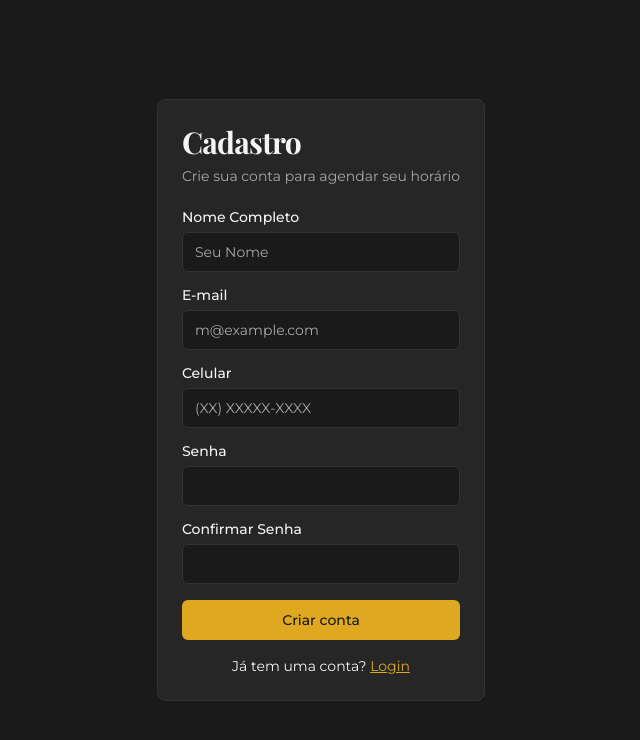
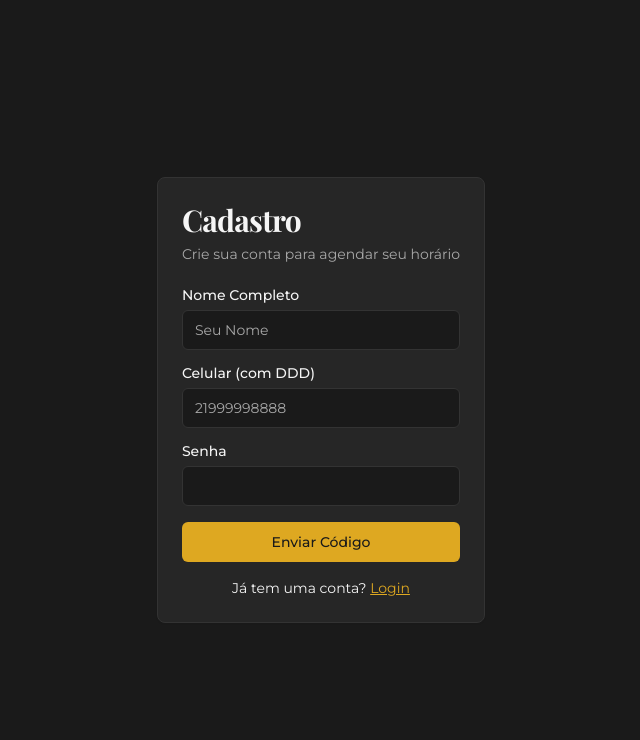
Before and after one commit to AndersonTaveira22/BarbeariaAF, a React (Vite) app: page /register in a window 1280 px wide. Shown: the top 740 px of the page, without its empty margins (319-959 px from the left). Built offline with nearby package versions, Linux system fonts and the light colour scheme.

Commit message:
[dyad] Implement Twilio SMS verification for registration - wrote 3 file(s)

```diff
--- a/src/context/AuthContext.tsx
+++ b/src/context/AuthContext.tsx
@@ -12,9 +12,8 @@ interface Profile {
 interface AuthContextType {
   currentUser: User | null;
   profile: Profile | null;
-  login: (email, password) => Promise<void>;
+  login: (phone, password) => Promise<void>;
   logout: () => Promise<void>;
-  register: (name, email, phone, password) => Promise<void>;
 }
 
 const AuthContext = createContext<AuthContextType | undefined>(undefined);
@@ -59,8 +58,8 @@ export const AuthProvider = ({ children }: { children: ReactNode }) => {
     return () => subscription.unsubscribe();
   }, []);
 
-  const login = async (email, password) => {
-    const { error } = await supabase.auth.signInWithPassword({ email, password });
+  const login = async (phone, password) => {
+    const { error } = await supabase.auth.signInWithPassword({ phone, password });
     if (error) {
       showError(error.message);
     } else {
@@ -74,30 +73,11 @@ export const AuthProvider = ({ children }: { children: ReactNode }) => {
     navigate('/login');
   };
 
-  const register = async (name, email, phone, password) => {
-    const { error } = await supabase.auth.signUp({
-      email,
-      password,
-      options: {
-        data: {
-          full_name: name,
-        }
-      }
-    });
-    if (error) {
-      showError(error.message);
-    } else {
-      showSuccess("Cadastro realizado com sucesso! Faça o login.");
-      navigate('/login');
-    }
-  };
-
   const value = {
     currentUser,
     profile,
     login,
     logout,
-    register,
   };
 
   return (
--- a/src/pages/Login.tsx
+++ b/src/pages/Login.tsx
@@ -13,13 +13,15 @@ import { Label } from '@/components/ui/label';
 import { useAuth } from '@/context/AuthContext';
 
 const Login = () => {
-  const [email, setEmail] = useState('');
+  const [phone, setPhone] = useState('');
   const [password, setPassword] = useState('');
   const { login } = useAuth();
 
   const handleSubmit = async (e: React.FormEvent) => {
     e.preventDefault();
-    await login(email, password);
+    // Adicionar o código do país (Brasil)
+    const fullPhone = `+55${phone.replace(/\D/g, '')}`;
+    await login(fullPhone, password);
   };
 
   return (
@@ -28,32 +30,26 @@ const Login = () => {
         <CardHeader>
           <CardTitle className="text-3xl font-serif">Login</CardTitle>
           <CardDescription>
-            Entre com seu e-mail para acessar sua conta
+            Entre com seu celular para acessar sua conta
           </CardDescription>
         </CardHeader>
         <CardContent>
           <form onSubmit={handleSubmit}>
             <div className="grid gap-4">
               <div className="grid gap-2">
-                <Label htmlFor="email">E-mail</Label>
+                <Label htmlFor="phone">Celular (com DDD)</Label>
                 <Input
-                  id="email"
-                  type="email"
-                  placeholder="m@example.com"
+                  id="phone"
+                  type="tel"
+                  placeholder="21999998888"
                   required
-                  value={email}
-                  onChange={(e) => setEmail(e.target.value)}
+                  value={phone}
+                  onChange={(e) => setPhone(e.target.value)}
                 />
               </div>
               <div className="grid gap-2">
                 <div className="flex items-center">
                   <Label htmlFor="password">Senha</Label>
-                  <Link
-                    to="#"
-                    className="ml-auto inline-block text-sm text-primary hover:underline"
-                  >
-                    Esqueceu sua senha?
-                  </Link>
                 </div>
                 <Input
                   id="password"
--- a/src/pages/Register.tsx
+++ b/src/pages/Register.tsx
@@ -1,5 +1,5 @@
 import { useState } from 'react';
-import { Link } from 'react-router-dom';
+import { Link, useNavigate } from 'react-router-dom';
 import { Button } from '@/components/ui/button';
 import {
   Card,
@@ -10,29 +10,62 @@ import {
 } from '@/components/ui/card';
 import { Input } from '@/components/ui/input';
 import { Label } from '@/components/ui/label';
-import { useAuth } from '@/context/AuthContext';
-import { showError } from '@/utils/toast';
+import { supabase } from '@/integrations/supabase/client';
+import { showError, showSuccess } from '@/utils/toast';
 
 const Register = () => {
+  const [step, setStep] = useState('enterPhone'); // 'enterPhone' or 'enterCode'
   const [name, setName] = useState('');
-  const [email, setEmail] = useState('');
   const [phone, setPhone] = useState('');
   const [password, setPassword] = useState('');
-  const [confirmPassword, setConfirmPassword] = useState('');
-  const { register } = useAuth();
+  const [verificationCode, setVerificationCode] = useState('');
+  const navigate = useNavigate();
 
-  const handleSubmit = async (e: React.FormEvent) => {
+  const handleSendCode = async (e: React.FormEvent) => {
     e.preventDefault();
-    if (password !== confirmPassword) {
-      showError('As senhas não coincidem.');
-      return;
+    const fullPhone = `+55${phone.replace(/\D/g, '')}`;
+
+    const { error } = await supabase.auth.signUp({
+      phone: fullPhone,
+      password,
+      options: {
+        data: {
+          full_name: name,
+        },
+      },
+    });
+
+    if (error) {
+      showError(error.message);
+    } else {
+      showSuccess('Código de verificação enviado por SMS!');
+      setStep('enterCode');
     }
-    await register(name, email, phone, password);
+  };
+
+  const handleVerifyCode = async (e: React.FormEvent) => {
+    e.preventDefault();
+    const fullPhone = `+55${phone.replace(/\D/g, '')}`;
+
+    const { data, error } = await supabase.auth.verifyOtp({
+      phone: fullPhone,
+      token: verificationCode,
+      type: 'sms',
+    });
+
+    if (error) {
+      showError(error.message);
+    } else {
+      showSuccess('Conta criada com sucesso!');
+      navigate('/');
+    }
   };
 
   return (
     <div className="min-h-screen flex items-center justify-center bg-background">
       <Card className="mx-auto max-w-sm border-border">
+        {step === 'enterPhone' ? (
+          <>
             <CardHeader>
               <CardTitle className="text-3xl font-serif">Cadastro</CardTitle>
               <CardDescription>
@@ -40,37 +73,22 @@ const Register = () => {
               </CardDescription>
             </CardHeader>
             <CardContent>
-          <form onSubmit={handleSubmit}>
+              <form onSubmit={handleSendCode}>
                 <div className="grid gap-4">
                   <div className="grid gap-2">
                     <Label htmlFor="full-name">Nome Completo</Label>
                     <Input id="full-name" placeholder="Seu Nome" required value={name} onChange={(e) => setName(e.target.value)} />
                   </div>
                   <div className="grid gap-2">
-                <Label htmlFor="email">E-mail</Label>
-                <Input
-                  id="email"
-                  type="email"
-                  placeholder="m@example.com"
-                  required
-                  value={email}
-                  onChange={(e) => setEmail(e.target.value)}
-                />
-              </div>
-               <div className="grid gap-2">
-                <Label htmlFor="phone">Celular</Label>
-                <Input id="phone" placeholder="(XX) XXXXX-XXXX" required value={phone} onChange={(e) => setPhone(e.target.value)} />
+                    <Label htmlFor="phone">Celular (com DDD)</Label>
+                    <Input id="phone" type="tel" placeholder="21999998888" required value={phone} onChange={(e) => setPhone(e.target.value)} />
                   </div>
                   <div className="grid gap-2">
                     <Label htmlFor="password">Senha</Label>
                     <Input id="password" type="password" required value={password} onChange={(e) => setPassword(e.target.value)} />
                   </div>
-               <div className="grid gap-2">
-                <Label htmlFor="confirm-password">Confirmar Senha</Label>
-                <Input id="confirm-password" type="password" required value={confirmPassword} onChange={(e) => setConfirmPassword(e.target.value)} />
-              </div>
                   <Button type="submit" className="w-full">
-                Criar conta
+                    Enviar Código
                   </Button>
                 </div>
               </form>
@@ -81,6 +99,30 @@ const Register = () => {
                 </Link>
               </div>
             </CardContent>
+          </>
+        ) : (
+          <>
+            <CardHeader>
+              <CardTitle className="text-3xl font-serif">Verificar Código</CardTitle>
+              <CardDescription>
+                Digite o código que enviamos para o seu celular.
+              </CardDescription>
+            </CardHeader>
+            <CardContent>
+              <form onSubmit={handleVerifyCode}>
+                <div className="grid gap-4">
+                  <div className="grid gap-2">
+                    <Label htmlFor="code">Código de Verificação</Label>
+                    <Input id="code" placeholder="123456" required value={verificationCode} onChange={(e) => setVerificationCode(e.target.value)} />
+                  </div>
+                  <Button type="submit" className="w-full">
+                    Verificar e Criar Conta
+                  </Button>
+                </div>
+              </form>
+            </CardContent>
+          </>
+        )}
       </Card>
     </div>
   );
```
Lines whose indentation alone changed are shown as unchanged.
